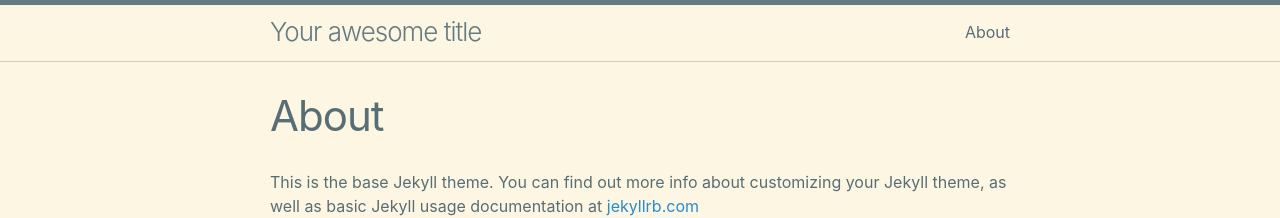
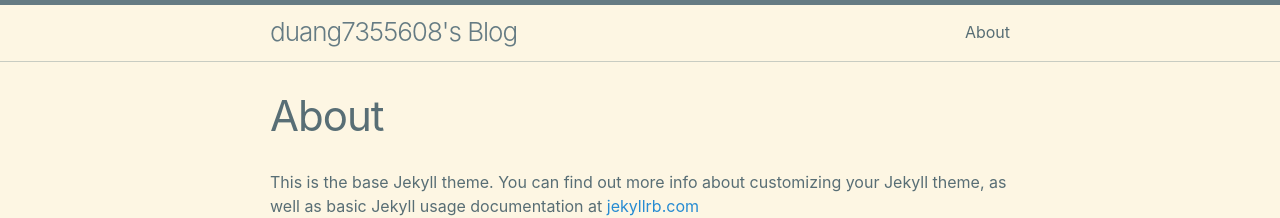
Before and after one commit to duang7355608/blog, a Jekyll site: the page built from docs/about.markdown, in a window 1280 px wide. Shown: the top 218 px of the page. Built offline with Jekyll 4.4.1, drawn with Linux system fonts in a browser that asks for light colours; part of the change alters nothing that is shown.

Commit message:
site.title

```diff
--- a/docs/_config.yml
+++ b/docs/_config.yml
@@ -20,7 +20,7 @@
 
 ##################################
 lang: zh-CN
-title: Your awesome title
+title: duang7355608's Blog
 
 email: duang7355608@gmail.com
 description: >- # this means to ignore newlines until "baseurl:"
--- a/docs/about.md
+++ /dev/null
@@ -1,18 +0,0 @@
----
-layout: page
-title: About
-permalink: /about/
----
-
-This is the base Jekyll theme. You can find out more info about customizing your Jekyll theme, as well as basic Jekyll usage documentation at [jekyllrb.com](https://jekyllrb.com/)
-
-You can find the source code for Minima at GitHub:
-[jekyll][jekyll-organization] /
-[minima](https://github.com/jekyll/minima)
-
-You can find the source code for Jekyll at GitHub:
-[jekyll][jekyll-organization] /
-[jekyll](https://github.com/jekyll/jekyll)
-
-
-[jekyll-organization]: https://github.com/jekyll
```
